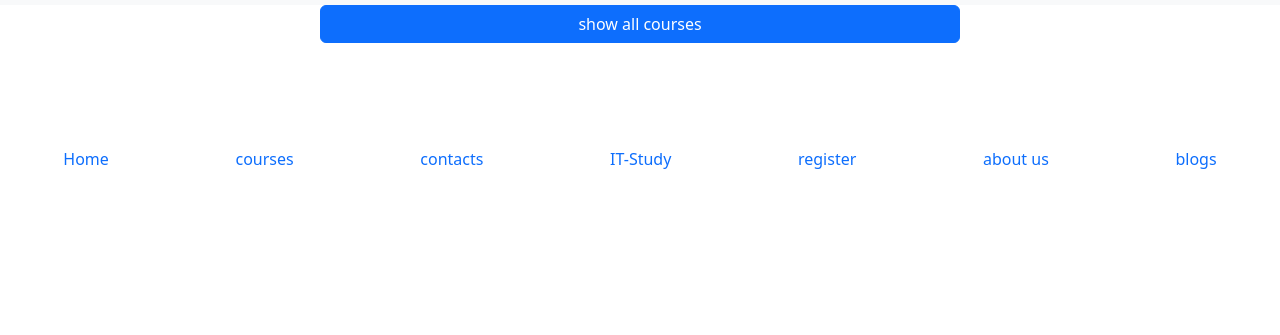
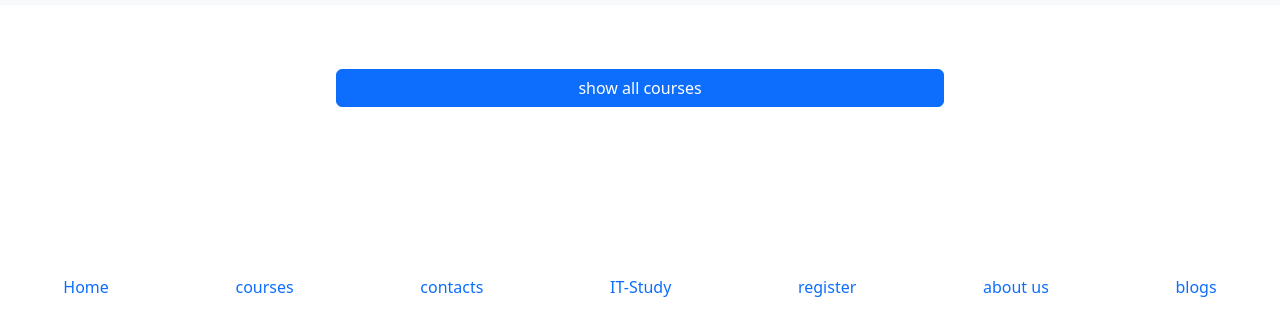
Before and after one commit to web-group-1/client, a website: page pages/course.html in a window 1280 px wide. Shown: the part 71-406 px from the top of the page. Drawn offline with nearby package versions, Linux system fonts and the light colour scheme.

Commit message:
edit the courses page

```diff
--- a/pages/course.html
+++ b/pages/course.html
@@ -43,7 +43,7 @@
     </header>
 </body>
 <main class="main text-center  ">
-    <div class="d-grid gap-2 col-6 mx-auto">
+    <div class="d-grid gap-2 col-6 mx-auto m-5 p-3">
         <button class="btn btn-primary" id="courses_btn" type="button">show all courses</button>
       </div>
     <section class="d-flex  flex-wrap justify-content-center" id="output"></section>
```
